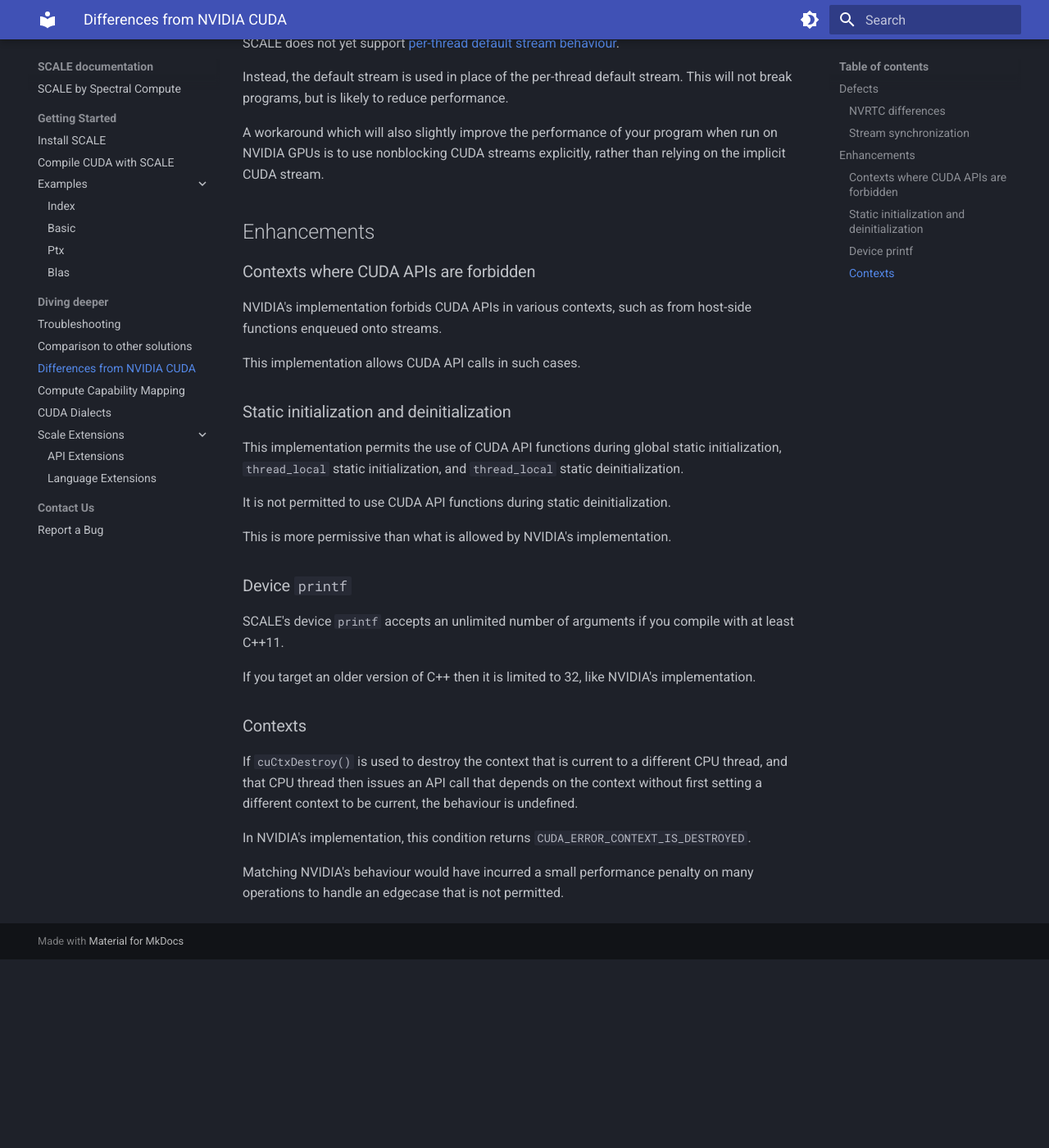
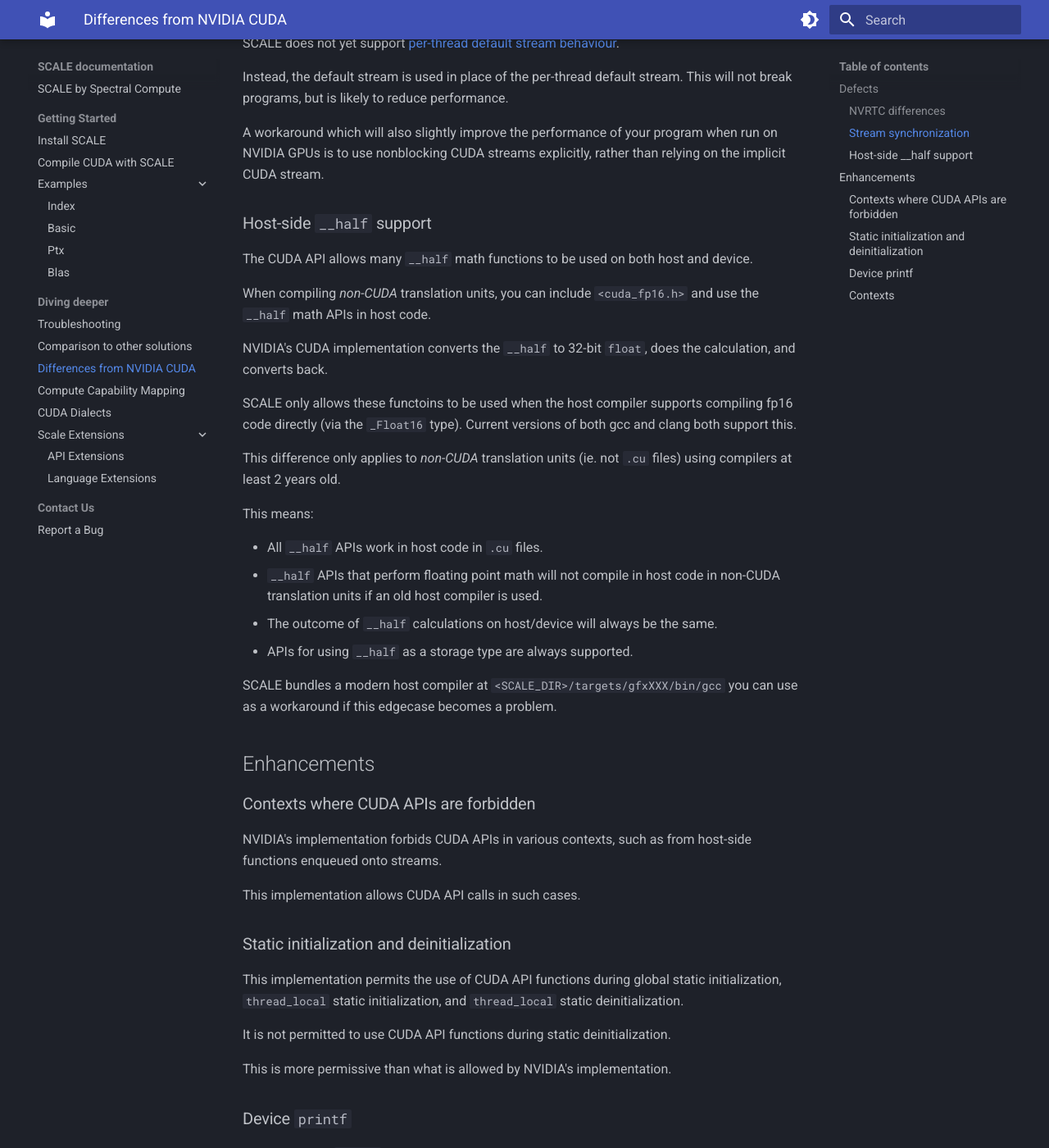
Before and after one commit to spectral-compute/scale-docs, an MkDocs documentation site: the page built from docs/manual/differences.md, in a window 1280 px wide and 1400 px high, scrolled down 550 px. Shown: the whole window at 82% size. Built offline with MkDocs 1.6.1 and Material for MkDocs 9.7.7, drawn with Linux system fonts in a browser that asks for light colours; before the commit the page ends 1720 px from its top, so only the background shows below that.

Commit message:
Document `__half` weirdness with anicent gcc

```diff
--- a/docs/manual/differences.md
+++ b/docs/manual/differences.md
@@ -27,6 +27,35 @@ This will not break programs, but is likely to reduce performance.
 A workaround which will also slightly improve the performance of your
 program when run on NVIDIA GPUs is to use nonblocking CUDA streams
 explicitly, rather than relying on the implicit CUDA stream.
+
+### Host-side `__half` support
+
+The CUDA API allows many `__half` math functions to be used on both host and
+device.
+
+When compiling _non-CUDA_ translation units, you can include `<cuda_fp16.h>`
+and use the `__half` math APIs in host code.
+
+NVIDIA's CUDA implementation converts the `__half` to 32-bit `float`, does the
+calculation, and converts back.
+
+SCALE only allows these functoins to be used when the host compiler supports
+compiling fp16 code directly (via the `_Float16` type). Current versions of
+both gcc and clang both support this.
+
+This difference only applies to _non-CUDA_ translation units (ie. not `.cu`
+files) using compilers at least 2 years old.
+
+This means:
+
+- All `__half` APIs work in host code in `.cu` files.
+- `__half` APIs that perform floating point math will not compile in host
+  code in non-CUDA translation units if an old host compiler is used.
+- The outcome of `__half` calculations on host/device will always be the same.
+- APIs for using `__half` as a storage type are always supported.
+
+SCALE bundles a modern host compiler at `<SCALE_DIR>/targets/gfxXXX/bin/gcc`
+you can use as a workaround if this edgecase becomes a problem.
 
 ## Enhancements
 
```
